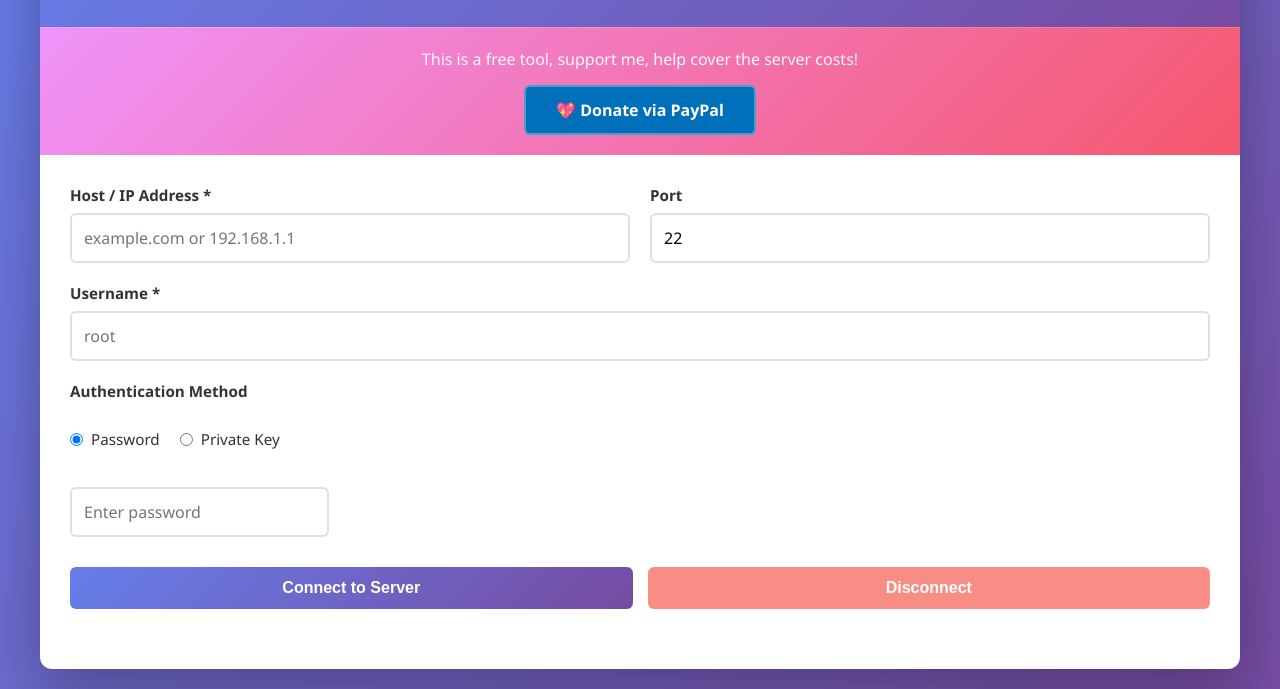
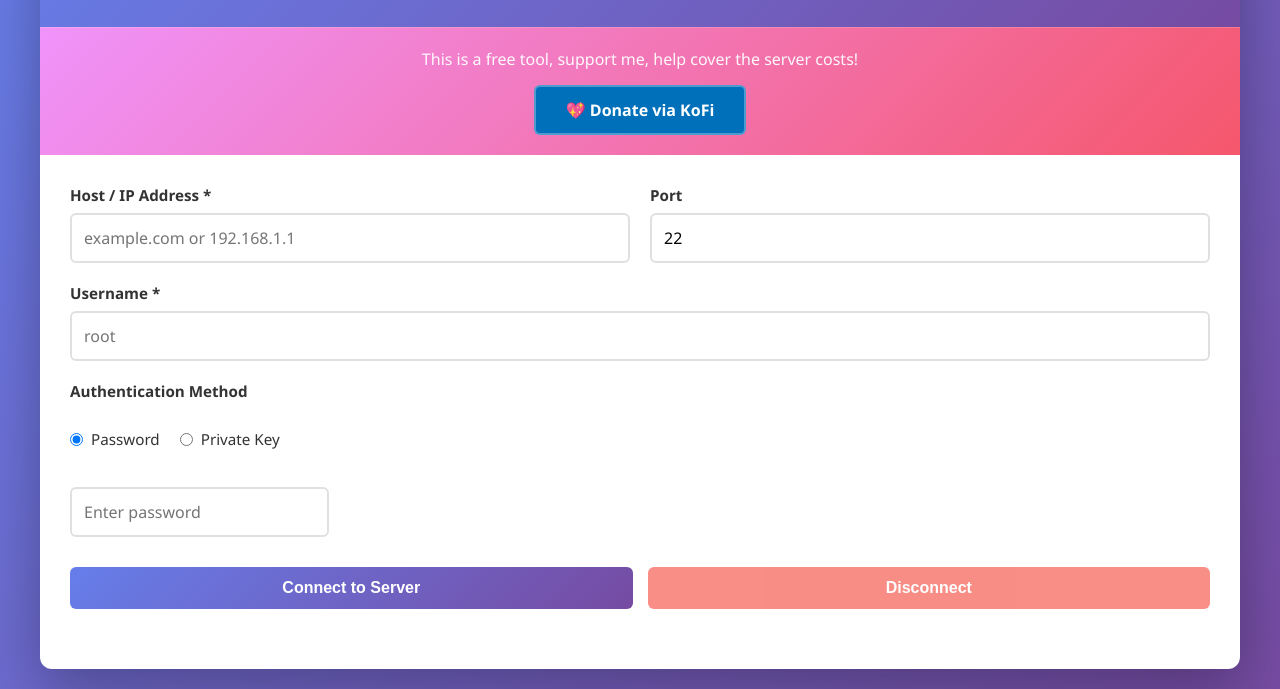
Before and after one commit to HereLiesHugo/KeySocket, a website: page public/index.html in a window 1280 px wide. Shown: the part 142-831 px from the top of the page. Drawn offline with nearby package versions, Linux system fonts and the light colour scheme; no server answers.

Commit message:
switch donate to kofi from PayPal

```diff
--- a/public/index.html
+++ b/public/index.html
@@ -289,7 +289,7 @@
 
     <div class="donate-section">
       <p>This is a free tool, support me, help cover the server costs!</p>
-      <a href="https://www.paypal.com/donate" target="_blank" class="donate-button">💖 Donate via PayPal</a>
+      <a href="https://ko-fi.com/maturqu" target="_blank" class="donate-button">💖 Donate via KoFi</a>
     </div>
 
     <div class="content">
```
